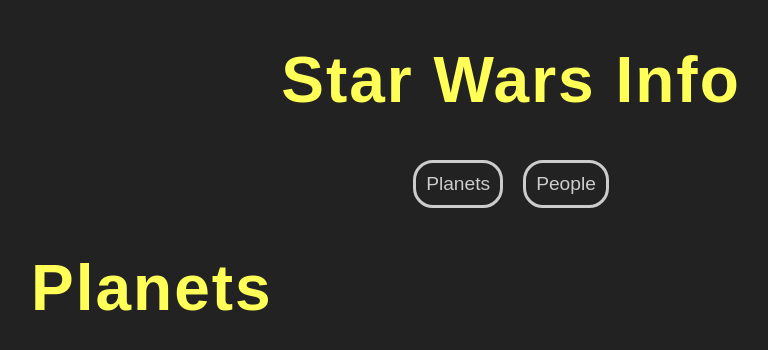
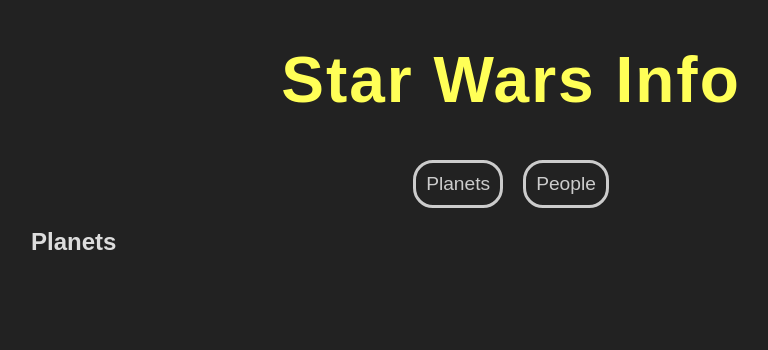
Before and after one commit to AlbertoRoldanUX-code/react-query-project, a React (Create React App) app: page / in a window 1280 px wide. Shown: the top 350 px of the page, without its empty margins (129-897 px from the left). Built offline with nearby package versions, Linux system fonts and the light colour scheme; no server answers.

Commit message:
Fetch planets data and log it to the console

```diff
--- a/src/App.js
+++ b/src/App.js
@@ -2,11 +2,13 @@
 import Navbar from './components/Navbar';
 import People from './components/People';
 import Planets from './components/Planets';
-
+import { QueryClient, QueryClientProvider } from 'react-query';
+const queryClient = new QueryClient();
 function App() {
   const [page, setPage] = useState('planets');
 
   return (
+    <QueryClientProvider client={queryClient}>
       <div className='App'>
         <h1>Star Wars Info</h1>
         <Navbar setPage={setPage} />
@@ -15,6 +17,7 @@
           {page === 'planets' && <Planets />}
         </div>
       </div>
+    </QueryClientProvider>
   );
 }
 
--- a/src/components/People.js
+++ b/src/components/People.js
@@ -3,7 +3,7 @@
 function People() {
   return (
     <div>
-      <h1>People</h1>
+      <h2>People</h2>
     </div>
   );
 }
--- a/src/components/Planets.js
+++ b/src/components/Planets.js
@@ -1,9 +1,18 @@
 import React from 'react';
+import { useQuery } from 'react-query';
+
+const fetchPlanets = async () => {
+  const res = await fetch('https://swapi.dev/api/planets');
+  return res.json();
+};
 
 function Planets() {
+  const { data, status } = useQuery('planets', fetchPlanets);
+  console.log(data);
+
   return (
     <div>
-      <h1>Planets</h1>
+      <h2>Planets</h2>
     </div>
   );
 }
```
Lines whose indentation alone changed are shown as unchanged.
